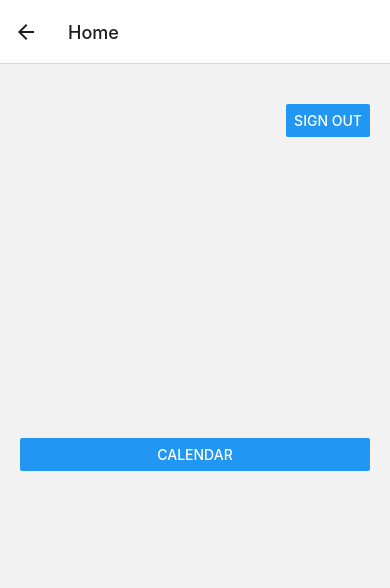
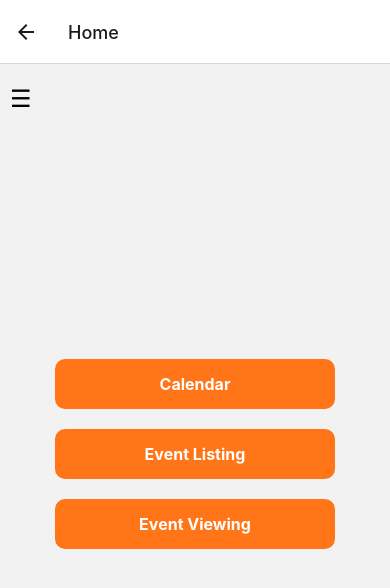
Before and after one commit to OthnielChang/GreenLobangNew, a React Native app: screen /Home in a window 390 px wide. Shown: the top 588 px of the page. Built offline with nearby package versions, Linux system fonts and the light colour scheme.

Commit message:
Created Event Listing, Sidebar
Created Event Listing feature, tidied up home screen, created sidebar with sign out option

```diff
--- a/App.js
+++ b/App.js
@@ -6,6 +6,7 @@ import LoginScreen from './components/LoginScreen';
 import RegisterScreen from './components/RegisterScreen';
 import HomeScreen from './components/HomeScreen';
 import Calendar from './components/Calendar';
+import EventListing from './components/EventListing';
 
 const Stack = createStackNavigator();
 
@@ -17,6 +18,7 @@ export default function App() {
         <Stack.Screen name="Register" component={RegisterScreen} />
         <Stack.Screen name="Home" component={HomeScreen} />
         <Stack.Screen name="Calendar" component={Calendar} />
+        <Stack.Screen name="EventListing" component={EventListing} />
         {/* Add more screens here */}
       </Stack.Navigator>
     </NavigationContainer>
--- /dev/null
+++ b/components/EventListing.js
@@ -0,0 +1,153 @@
+import React, { useState } from 'react';
+import { View, Text, TextInput, Button, StyleSheet, Image, Alert, TouchableOpacity } from 'react-native';
+import { launchImageLibrary } from 'react-native-image-picker';
+import DateTimePickerModal from 'react-native-modal-datetime-picker';
+import moment from 'moment';
+
+const EventListing = () => {
+  const [title, setTitle] = useState('');
+  const [description, setDescription] = useState('');
+  const [date, setDate] = useState('');
+  const [time, setTime] = useState('');
+  const [imageUri, setImageUri] = useState(null);
+  const [isDatePickerVisible, setDatePickerVisibility] = useState(false);
+  const [isTimePickerVisible, setTimePickerVisibility] = useState(false);
+
+  const handleChoosePhoto = () => {
+    const options = {
+      noData: true,
+    };
+    launchImageLibrary(options, (response) => {
+      if (response.didCancel) {
+        console.log('User cancelled image picker');
+      } else if (response.error) {
+        console.log('ImagePicker Error: ', response.error);
+      } else {
+        setImageUri(response.assets[0].uri);
+      }
+    });
+  };
+
+  const handleSubmit = () => {
+    // Handle form submission logic here
+    // For example, you could save the event to Firebase or your backend
+    Alert.alert('Event Submitted', `Title: ${title}\nDescription: ${description}\nDate: ${date}\nTime: ${time}`);
+  };
+
+  const showDatePicker = () => {
+    setDatePickerVisibility(true);
+  };
+
+  const hideDatePicker = () => {
+    setDatePickerVisibility(false);
+  };
+
+  const handleConfirmDate = (selectedDate) => {
+    const formattedDate = moment(selectedDate).format('YYYY-MM-DD');
+    setDate(formattedDate);
+    hideDatePicker();
+  };
+
+  const showTimePicker = () => {
+    setTimePickerVisibility(true);
+  };
+
+  const hideTimePicker = () => {
+    setTimePickerVisibility(false);
+  };
+
+  const handleConfirmTime = (selectedTime) => {
+    const formattedTime = moment(selectedTime).format('HH:mm');
+    setTime(formattedTime);
+    hideTimePicker();
+  };
+
+  return (
+    <View style={styles.container}>
+      <Text style={styles.label}>Event Title</Text>
+      <TextInput
+        style={styles.input}
+        value={title}
+        onChangeText={setTitle}
+        placeholder="Enter event title"
+      />
+
+      <Text style={styles.label}>Event Description</Text>
+      <TextInput
+        style={styles.descriptionContainer}
+        value={description}
+        onChangeText={setDescription}
+        placeholder="Enter event description"
+        multiline
+      />
+
+      <Text style={styles.label}>Event Date</Text>
+      <TouchableOpacity onPress={showDatePicker} style={styles.input}>
+        <Text>{date ? date : 'Select event date'}</Text>
+      </TouchableOpacity>
+      <DateTimePickerModal
+        isVisible={isDatePickerVisible}
+        mode="date"
+        onConfirm={handleConfirmDate}
+        onCancel={hideDatePicker}
+      />
+
+      <Text style={styles.label}>Event Time</Text>
+      <TouchableOpacity onPress={showTimePicker} style={styles.input}>
+        <Text>{time ? time : 'Select event time'}</Text>
+      </TouchableOpacity>
+      <DateTimePickerModal
+        isVisible={isTimePickerVisible}
+        mode="time"
+        onConfirm={handleConfirmTime}
+        onCancel={hideTimePicker}
+      />
+
+      <Button title="Choose Photo" onPress={handleChoosePhoto} />
+      {imageUri && (
+        <Image
+          source={{ uri: imageUri }}
+          style={styles.image}
+        />
+      )}
+
+      <Button title="Submit Event" onPress={handleSubmit} />
+    </View>
+  );
+};
+
+const styles = StyleSheet.create({
+  container: {
+    flex: 1,
+    padding: 20,
+  },
+  descriptionContainer: {
+    paddingHorizontal: 10,
+    paddingTop: 10,
+    paddingBottom: 40,
+    borderWidth: 1,
+    borderRadius: 5,
+    borderColor: '#ddd',
+    marginBottom: 20,
+  },
+  label: {
+    fontSize: 18,
+    fontWeight: 'bold',
+    marginBottom: 10,
+  },
+  input: {
+    borderWidth: 1,
+    borderColor: '#ddd',
+    padding: 10,
+    borderRadius: 5,
+    marginBottom: 20,
+  },
+  image: {
+    width: 100,
+    height: 100,
+    marginTop: 20,
+    marginBottom: 20,
+  },
+});
+
+export default EventListing;
--- a/components/HomeScreen.js
+++ b/components/HomeScreen.js
@@ -1,9 +1,11 @@
-import React from 'react';
-import { View, Text, Button, StyleSheet, Alert } from 'react-native';
+import React, { useState } from 'react';
+import { View, Text, Button, TouchableOpacity, StyleSheet, Alert, Modal } from 'react-native';
 import { signOut } from 'firebase/auth';
-import { auth } from '../firebaseConfig'; // Ensure this path is correct
+import { auth } from '../firebaseConfig';
+import Sidebar from './Sidebar';
 
 const HomeScreen = ({ navigation }) => {
+    const [sidebarVisible, setSidebarVisible] = useState(false);
 
   const handleSignOut = () => {
     signOut(auth)
@@ -20,14 +22,37 @@ const HomeScreen = ({ navigation }) => {
 
   return (
     <View style={styles.container}>
-      <View style={styles.signOutButton}>
-        <Button title="Sign Out" onPress={handleSignOut} />
-      </View>
-      <Button
-        title="Calendar"
+      <TouchableOpacity style={styles.menuButton} onPress={() => setSidebarVisible(true)}>
+        <Text style={styles.menuButtonText}>☰</Text>
+      </TouchableOpacity>
+      <Modal
+        animationType="slide"
+        transparent={true}
+        visible={sidebarVisible}
+        onRequestClose={() => {
+          setSidebarVisible(!sidebarVisible);
+        }}
+      >
+        <Sidebar navigation={navigation} closeModal={() => setSidebarVisible(false)} />
+      </Modal>
+      <TouchableOpacity
+        style={styles.button}
         onPress={() => navigation.navigate('Calendar')}
-      />
-      {/* Add more buttons for future features here */}
+      >
+        <Text style={styles.buttonText}>Calendar</Text>
+      </TouchableOpacity>
+      <TouchableOpacity
+        style={styles.button}
+        onPress={() => navigation.navigate('EventListing')}
+      >
+        <Text style={styles.buttonText}>Event Listing</Text>
+      </TouchableOpacity>
+      <TouchableOpacity
+        style={styles.button}
+        onPress={() => navigation.navigate('EventViewing')}
+      >
+        <Text style={styles.buttonText}>Event Viewing</Text>
+      </TouchableOpacity>
     </View>
   );
 };
@@ -36,12 +61,36 @@ const styles = StyleSheet.create({
     container: {
       flex: 1,
       justifyContent: 'center',
+      alignItems: 'center',
       padding: 20,
     },
+    menuButton: {
+      position: 'absolute',
+      top: 20,
+      left: 10,
+    },
+    menuButtonText: {
+      fontSize: 24,
+      color: '#000',
+    },
+    button: {
+      backgroundColor: '#FF7518', // Customize your button color
+      padding: 15,
+      borderRadius: 10,
+      marginVertical: 10,
+      alignItems: 'center',
+      width: '80%',
+    },
     signOutButton: {
-    position: 'absolute',
-    top: 40,
-    right: 20,
+      backgroundColor: '#B00020', // Customize your sign out button color
+      padding: 15,
+      borderRadius: 10,
+      alignItems: 'center',
+    },
+    buttonText: {
+      color: '#FFFFFF', // Customize your text color
+      fontSize: 16,
+      fontWeight: 'bold',
     },
     title: {
       fontSize: 20,
--- /dev/null
+++ b/components/Sidebar.js
@@ -0,0 +1,63 @@
+import React from 'react';
+import { View, Text, TouchableOpacity, StyleSheet, Alert } from 'react-native';
+import { signOut } from 'firebase/auth';
+import { auth } from '../firebaseConfig'; // Ensure this path is correct
+
+const Sidebar = ({ navigation, closeModal }) => {
+
+  const handleSignOut = () => {
+    signOut(auth)
+      .then(() => {
+        Alert.alert('Signed Out', 'You have been signed out successfully.');
+        navigation.replace('Login'); // Navigate to the login screen
+        closeModal(); // Close the sidebar menu
+      })
+      .catch((error) => {
+        Alert.alert('Error', error.message);
+      });
+  };
+
+  return (
+    <View style={styles.sidebarContainer}>
+      <TouchableOpacity style={styles.closeButton} onPress={closeModal}>
+        <Text style={styles.closeButtonText}>X</Text>
+      </TouchableOpacity>
+      <TouchableOpacity style={styles.sidebarButton} onPress={() => { navigation.navigate('Profile'); closeModal(); }}>
+        <Text style={styles.sidebarButtonText}>Profile</Text>
+      </TouchableOpacity>
+      <TouchableOpacity style={styles.sidebarButton} onPress={handleSignOut}>
+        <Text style={styles.sidebarButtonText}>Sign Out</Text>
+      </TouchableOpacity>
+    </View>
+  );
+};
+
+const styles = StyleSheet.create({
+  sidebarContainer: {
+    flex: 1,
+    backgroundColor: '#FFF',
+    padding: 20,
+    justifyContent: 'center',
+  },
+  closeButton: {
+    position: 'absolute',
+    top: 40,
+    right: 20,
+  },
+  closeButtonText: {
+    fontSize: 20,
+    color: '#000',
+  },
+  sidebarButton: {
+    padding: 15,
+    borderBottomWidth: 1,
+    borderBottomColor: '#ddd',
+    marginVertical: 10,
+  },
+  sidebarButtonText: {
+    fontSize: 18,
+    color: '#6200EE',
+  },
+});
+
+export default Sidebar;
--- a/package.json
+++ b/package.json
@@ -10,6 +10,7 @@
   },
   "dependencies": {
     "@react-native-async-storage/async-storage": "1.23.1",
+    "@react-native-community/datetimepicker": "^8.1.1",
     "@react-navigation/native": "^6.1.17",
     "@react-navigation/stack": "^6.3.29",
     "axios": "^1.7.2",
@@ -23,6 +24,10 @@
     "mongoose": "^8.4.1",
     "react": "18.2.0",
     "react-native": "0.74.1",
+    "react-native-gesture-handler": "^2.17.0",
+    "react-native-image-picker": "^7.1.2",
+    "react-native-modal-datetime-picker": "^17.1.0",
+    "react-native-reanimated": "^3.12.1",
     "react-native-safe-area-context": "4.10.1",
     "react-native-screens": "3.31.1",
     "react-native-swiper": "^1.6.0"
```
Also changed, not shown: 1 other file (tests, documents, lock files or other folders). Lines whose indentation alone changed are shown as unchanged.
